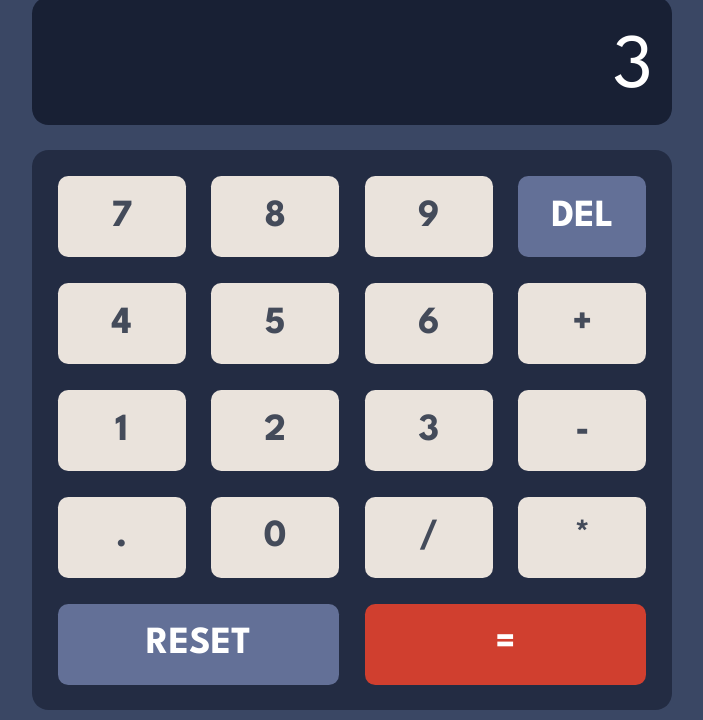
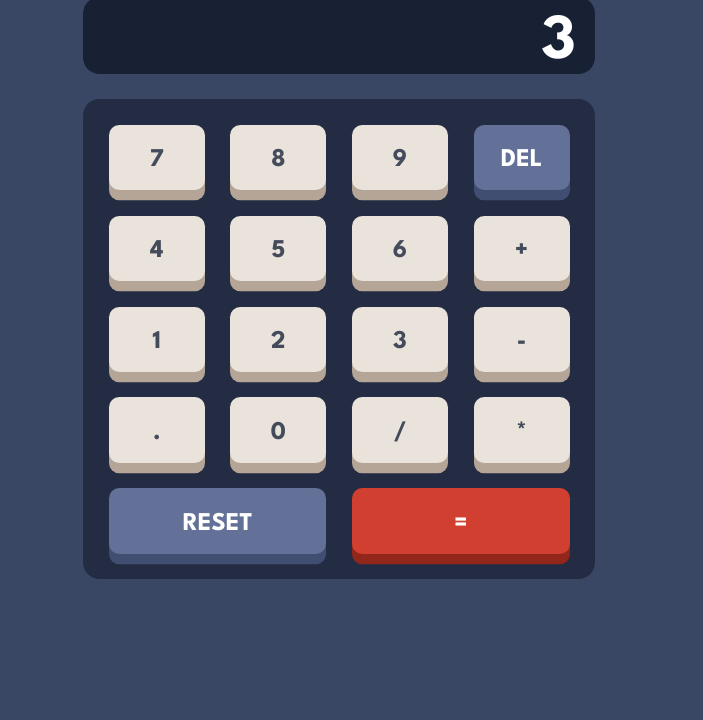
Before and after one commit to kronzie/CodSoft, a plain HTML site: page 03 calculator/index.html in a window 1280 px wide. Shown: the part 80-800 px from the top of the page, without its empty margins (288-991 px from the left). Drawn offline with nearby package versions, Linux system fonts and the light colour scheme.

Commit message:
Do button polishing

```diff
--- a/03 calculator/index.html
+++ b/03 calculator/index.html
@@ -9,32 +9,32 @@
 </head>
 <body class="bg-[#3A4764]">
     <div class="chota-body flex flex-col justify-center items-center">
-        <div class="self-start mx-[10vw] font-['League_Spartan'] font-semibold text-[8vw] text-white sm:text-[4vw] sm:mx-[26vw]">
+        <div class="self-start mx-[10vw] font-['League_Spartan'] font-semibold text-[8vw] text-white sm:text-[4vw] sm:mx-[30vw]">
             <p class="">calc</p>
         </div>
-        <div class="calculator space-y-[8vw]  sm:w-[50vw] sm:h-[60vh] sm:space-y-[2vw]">
+        <div class="calculator space-y-[8vw] sm:w-[50vw] sm:h-[60vh] sm:space-y-[2vw]">
             <div class="display-container">
-                <input class="display pt-[2vw] pr-[1.5vw] text-right text-white text-[15vw] sm:text-[6vw] font-['League_Spartan'] text-bold bg-[#182034] rounded-[3vw] h-[20vw] w-[85vw] sm:rounded-[1.3vw] sm:w-[50vw] sm:h-[10vw] sm:pt-[1.2vw]" type="text">
+                <input class="display pt-[2vw] pr-[1.5vw] text-right text-white text-[15vw] sm:text-[5vw] font-['League_Spartan'] font-bold bg-[#182034] rounded-[3vw] h-[20vw] w-[85vw] sm:rounded-[1.3vw] sm:w-[40vw] sm:h-[6vw] sm:pt-[1.2vw] sm:mx-[4vw]" type="text">
             </div>
-            <div class="buttons-container p-[4vw] gap-[4vw] grid grid-rows-5 grid-cols-4 rounded-[3vw] bg-[#232C43] h-[65vh] font-['League_Spartan'] text-[#444B5A] font-bold text-[5vw] sm:rounded-[1.3vw] sm:h-[70vh] sm:w-[50vw] sm:text-[3vw] sm:p-[2vw] sm:gap-[2vw]">
-                <input class="key7 bg-[#EAE3DC] rounded-[2vw] sm:rounded-[0.8vw]" type="button" value="7">
-                <input class="key8 bg-[#EAE3DC] rounded-[2vw] sm:rounded-[0.8vw]" type="button" value="8">
-                <input class="key9 bg-[#EAE3DC] rounded-[2vw] sm:rounded-[0.8vw]" type="button" value="9">
-                <input class="keyDEL bg-[#637097] text-white rounded-[2vw] sm:rounded-[0.8vw]" type="button" value="DEL">
-                <input class="key4 bg-[#EAE3DC] rounded-[2vw] sm:rounded-[0.8vw]" type="button" value="4">
-                <input class="key5 bg-[#EAE3DC] rounded-[2vw] sm:rounded-[0.8vw]" type="button" value="5">
-                <input class="key6 bg-[#EAE3DC] rounded-[2vw] sm:rounded-[0.8vw]" type="button" value="6">
-                <input class="key+ bg-[#EAE3DC] rounded-[2vw] sm:rounded-[0.8vw]" type="button" value="+">
-                <input class="key1 bg-[#EAE3DC] rounded-[2vw] sm:rounded-[0.8vw]" type="button" value="1">
-                <input class="key2 bg-[#EAE3DC] rounded-[2vw] sm:rounded-[0.8vw]" type="button" value="2">
-                <input class="key3 bg-[#EAE3DC] rounded-[2vw] sm:rounded-[0.8vw]" type="button" value="3">
-                <input class="key- bg-[#EAE3DC] rounded-[2vw] sm:rounded-[0.8vw]" type="button" value="-">
-                <input class="key. bg-[#EAE3DC] rounded-[2vw] sm:rounded-[0.8vw]" type="button" value=".">
-                <input class="key0 bg-[#EAE3DC] rounded-[2vw] sm:rounded-[0.8vw]" type="button" value="0">
-                <input class="key/ bg-[#EAE3DC] rounded-[2vw] sm:rounded-[0.8vw]" type="button" value="/">
-                <input class="key* bg-[#EAE3DC] rounded-[2vw] sm:rounded-[0.8vw]" type="button" value="*">
-                <input class="keyRESET bg-[#637097] text-white rounded-[2vw] col-span-2 sm:rounded-[0.8vw]" type="button" value="RESET">
-                <input class="key= bg-[#D03F2F] text-white rounded-[2vw] col-span-2 sm:rounded-[0.8vw]" type="button" value="=">
+            <div class="buttons-container p-[4vw] gap-[4vw] grid grid-rows-5 grid-cols-4 rounded-[3vw] bg-[#232C43] h-[65vh] font-['League_Spartan'] text-[#444B5A] font-bold text-[5vw] sm:rounded-[1.3vw] sm:h-[60vh] sm:w-[40vw] sm:text-[2vw] sm:p-[2vw] sm:gap-[2vw] sm:mx-[4vw]">
+                <input class="key7 shadow-[0vw_2vw_0_0_rgba(180,165,151,1)] sm:shadow-[0vw_0.8vw_0_0_rgba(180,165,151,1)] bg-[#EAE3DC] rounded-[2vw] sm:rounded-[0.8vw] sm:pt-[0.5vw]" type="button" value="7">
+                <input class="key8 shadow-[0vw_2vw_0_0_rgba(180,165,151,1)] sm:shadow-[0vw_0.8vw_0_0_rgba(180,165,151,1)] bg-[#EAE3DC] rounded-[2vw] sm:rounded-[0.8vw] sm:pt-[0.5vw]" type="button" value="8">
+                <input class="key9 shadow-[0vw_2vw_0_0_rgba(180,165,151,1)] sm:shadow-[0vw_0.8vw_0_0_rgba(180,165,151,1)] bg-[#EAE3DC] rounded-[2vw] sm:rounded-[0.8vw] sm:pt-[0.5vw]" type="button" value="9">
+                <input class="keyDEL shadow-[0vw_2vw_0_0_rgba(64,78,114,1)] sm:shadow-[0vw_0.8vw_0_0_rgba(64,78,114,1)] bg-[#637097] text-white rounded-[2vw] sm:rounded-[0.8vw] sm:pt-[0.5vw]" type="button" value="DEL">
+                <input class="key4 shadow-[0vw_2vw_0_0_rgba(180,165,151,1)] sm:shadow-[0vw_0.8vw_0_0_rgba(180,165,151,1)] bg-[#EAE3DC] rounded-[2vw] sm:rounded-[0.8vw] sm:pt-[0.5vw]" type="button" value="4">
+                <input class="key5 shadow-[0vw_2vw_0_0_rgba(180,165,151,1)] sm:shadow-[0vw_0.8vw_0_0_rgba(180,165,151,1)] bg-[#EAE3DC] rounded-[2vw] sm:rounded-[0.8vw] sm:pt-[0.5vw]" type="button" value="5">
+                <input class="key6 shadow-[0vw_2vw_0_0_rgba(180,165,151,1)] sm:shadow-[0vw_0.8vw_0_0_rgba(180,165,151,1)] bg-[#EAE3DC] rounded-[2vw] sm:rounded-[0.8vw] sm:pt-[0.5vw]" type="button" value="6">
+                <input class="key-plus shadow-[0vw_2vw_0_0_rgba(180,165,151,1)] sm:shadow-[0vw_0.8vw_0_0_rgba(180,165,151,1)] bg-[#EAE3DC] rounded-[2vw] sm:rounded-[0.8vw] sm:pt-[0.5vw]" type="button" value="+">
+                <input class="key1 shadow-[0vw_2vw_0_0_rgba(180,165,151,1)] sm:shadow-[0vw_0.8vw_0_0_rgba(180,165,151,1)] bg-[#EAE3DC] rounded-[2vw] sm:rounded-[0.8vw] sm:pt-[0.5vw]" type="button" value="1">
+                <input class="key2 shadow-[0vw_2vw_0_0_rgba(180,165,151,1)] sm:shadow-[0vw_0.8vw_0_0_rgba(180,165,151,1)] bg-[#EAE3DC] rounded-[2vw] sm:rounded-[0.8vw] sm:pt-[0.5vw]" type="button" value="2">
+                <input class="key3 shadow-[0vw_2vw_0_0_rgba(180,165,151,1)] sm:shadow-[0vw_0.8vw_0_0_rgba(180,165,151,1)] bg-[#EAE3DC] rounded-[2vw] sm:rounded-[0.8vw] sm:pt-[0.5vw]" type="button" value="3">
+                <input class="key-minus shadow-[0vw_2vw_0_0_rgba(180,165,151,1)] sm:shadow-[0vw_0.8vw_0_0_rgba(180,165,151,1)] bg-[#EAE3DC] rounded-[2vw] sm:rounded-[0.8vw] sm:pt-[0.5vw]" type="button" value="-">
+                <input class="key-dot shadow-[0vw_2vw_0_0_rgba(180,165,151,1)] sm:shadow-[0vw_0.8vw_0_0_rgba(180,165,151,1)] bg-[#EAE3DC] rounded-[2vw] sm:rounded-[0.8vw] sm:pt-[0.5vw]" type="button" value=".">
+                <input class="key0 shadow-[0vw_2vw_0_0_rgba(180,165,151,1)] sm:shadow-[0vw_0.8vw_0_0_rgba(180,165,151,1)] bg-[#EAE3DC] rounded-[2vw] sm:rounded-[0.8vw] sm:pt-[0.5vw]" type="button" value="0">
+                <input class="key-divide shadow-[0vw_2vw_0_0_rgba(180,165,151,1)] sm:shadow-[0vw_0.8vw_0_0_rgba(180,165,151,1)] bg-[#EAE3DC] rounded-[2vw] sm:rounded-[0.8vw] sm:pt-[0.5vw]" type="button" value="/">
+                <input class="key-multiply shadow-[0vw_2vw_0_0_rgba(180,165,151,1)] sm:shadow-[0vw_0.8vw_0_0_rgba(180,165,151,1)] bg-[#EAE3DC] rounded-[2vw] sm:rounded-[0.8vw] sm:pt-[0.5vw]" type="button" value="*">
+                <input class="keyRESET shadow-[0vw_2vw_0_0_rgba(64,78,114,1)] sm:shadow-[0vw_0.8vw_0_0_rgba(64,78,114,1)] bg-[#637097] text-white rounded-[2vw] col-span-2 sm:rounded-[0.8vw] sm:pt-[0.5vw]" type="button" value="RESET">
+                <input class="key-equal shadow-[0vw_2vw_0_0_rgba(147,38,26,1)] sm:shadow-[0vw_0.8vw_0_0_rgba(147,38,26,1)] bg-[#D03F2F] text-white rounded-[2vw] col-span-2 sm:rounded-[0.8vw] sm:pt-[0.5vw]" type="button" value="=">
             </div>
         </div>
     </div>
```
